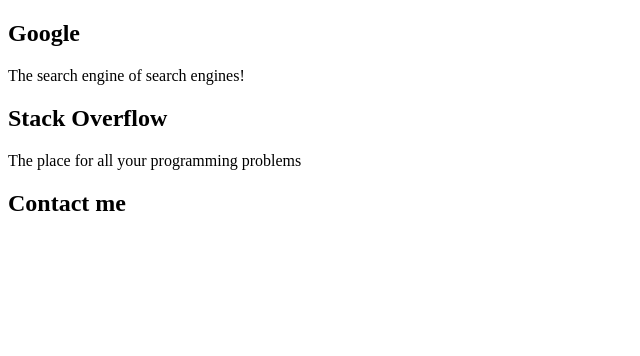
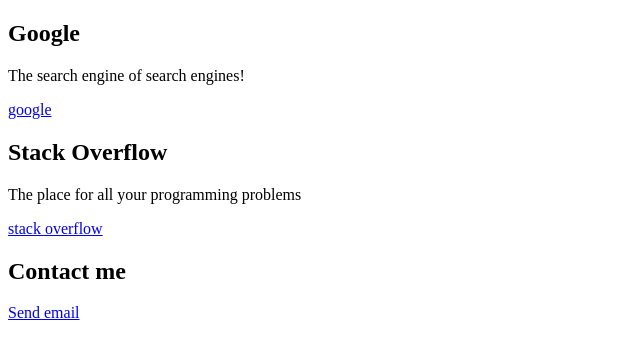
Before and after one commit to FBW41-2/mail-link-fuad221, a plain HTML site: page index.html in a window 1280 px wide. Shown: the whole page, without its empty margins (0-640 px from the left). Drawn offline with Linux system fonts and the light colour scheme.

Commit message:
i macked the link

```diff
--- a/index.html
+++ b/index.html
@@ -9,20 +9,26 @@
   <body>
     <section class="google">
       <h1>Google</h1>
+
       <p>
         The search engine of search engines!
       </p>
       <!-- Add a link to google.com here! -->
+      <a href="https://www.google.com/" target="_blank">google</a>
+
     </section>
 
     <section class="stack-overflow">
       <h1>Stack Overflow</h1>
       <p>The place for all your programming problems</p>
       <!-- Add a link to stack overflow here! -->
+      <a href="https://de.m.wikipedia.org/wiki/Datei:Stack_Overflow_logo.svg" target="_blank">stack overflow</a>
+
     </section>
 
     <section class="send-email">
       <h1>Contact me</h1>
+      <a href="mailto:fuad@outlook.com">Send email</a>
       <!-- create  your 'mailto' button here! -->
     </section>
   </body>
```
